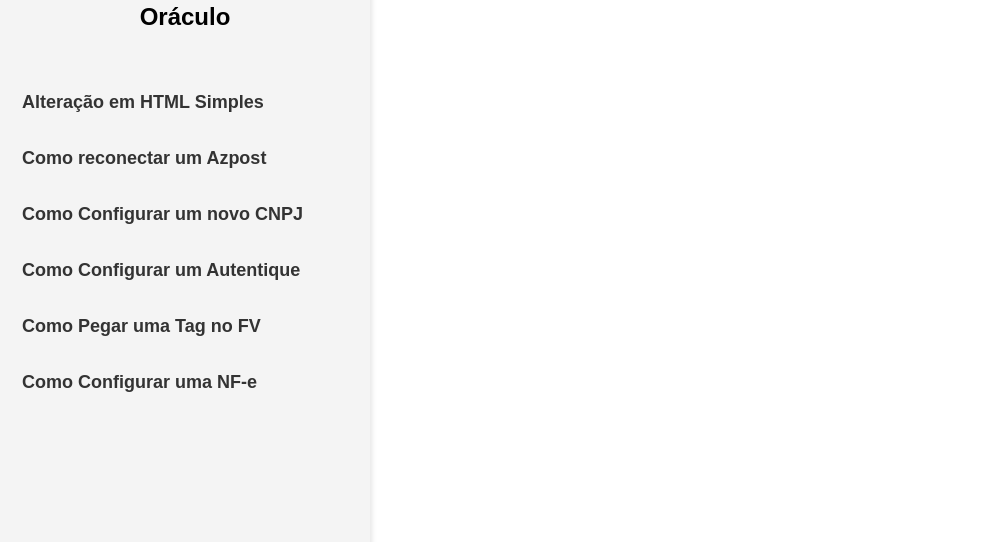
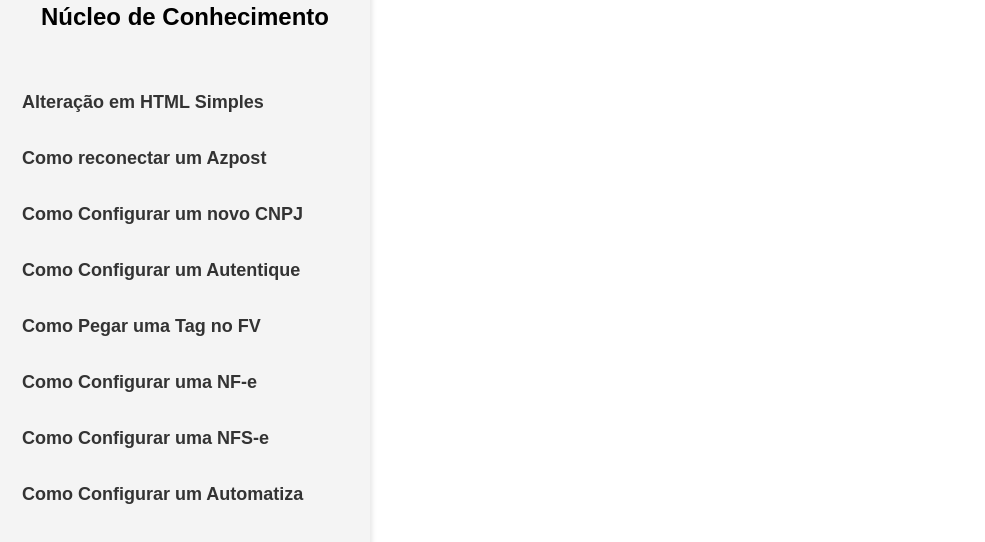
Before and after one commit to Cayoluan/site-servicos, a plain HTML site: page index.html in a window 1280 px wide. Shown: the part 172-714 px from the top of the page, without its empty margins (0-985 px from the left). Drawn offline with Linux system fonts and the light colour scheme.

Commit message:
Sua mensagem de commit aqui

```diff
--- a/index.html
+++ b/index.html
@@ -10,7 +10,7 @@
     <div class="container">
         <aside class="sidebar">
             <img class="Logo" src="img/SERVIÇOS.png" alt="">
-            <h2>Oráculo</h2>
+            <h2>Núcleo de Conhecimento</h2>
             <ul>
             <b>
                 <li><a href="#" onclick="loadContent('html')">Alteração em HTML Simples</a></li>
@@ -19,6 +19,8 @@
                 <li><a href="#" onclick="loadContent('Autentique')">Como Configurar um Autentique</a></li>
                 <li><a href="#" onclick="loadContent('FV')">Como Pegar uma Tag no FV</a></li>
                 <li><a href="#" onclick="loadContent('NF-e')">Como Configurar uma NF-e</a></li>
+                <li><a href="#" onclick="loadContent('NF-e')">Como Configurar uma NFS-e</a></li>
+                <li><a href="#" onclick="loadContent('Automatiza')">Como Configurar um Automatiza</a></li>
 
 
 
--- a/scripts.js
+++ b/scripts.js
@@ -143,6 +143,40 @@
             </ul>
             <!-- Conteúdo existente -->
         `;
+    } else if (topic === 'Automatiza') {
+        contentDiv.innerHTML = `
+             <h1>Como configurar um Automatiza</h1>
+            <p>Neste guia, você aprenderá como configurar um Autentique em poucos passos simples.</p>
+            <h2>Passo a Passo</h2>
+            <ol>
+                <li><strong> -</strong> Acessar: https://www.autentique.com.br/ </li>
+                <li><strong> - </strong>Cadastrar</li>
+                <li><strong> -</strong> Gerar token</li>
+                <li><strong> - </strong>Cadastrar organização</li>
+            </ol>
+            <h2>No Sisloc</h2>
+                <video class="video" controls>
+                <source src="videos/1- CRIAR DOMINIO AUTOMATIZA.mkv" type="video/mp4">
+                Seu navegador não suporta a tag de vídeo.
+                </video>
+
+
+            <ul>
+                <li>- Integração de contratos</li>
+                <li>- Integração de documentos</li>
+            </ul>
+            <h3>*Habilitar módulo Integração de Contratos</h3>
+            <h2>*ATENÇÃO*</h2>
+            <ul>
+                <li>- Dados o email informado deve ser o mesmo da conta no autentique</li>
+                <li>-Cadastro de usuario</li>
+                <li>-Cadastro de testemunha</li>
+                <li>- Configuração de Signatario dos contratos da empresa</li>
+                <li>- Cadastro de empresa > aba 13-parametros por empresa: campos URL API e Token</li>
+
+            </ul>
+            <!-- Conteúdo existente -->
+        `;
     }
     // Continue adicionando condições para novos tópicos
 }
--- a/styles.css
+++ b/styles.css
@@ -3,6 +3,7 @@
     margin: 0;
     padding: 0;
     display: flex;
+
 }
 
 .Logo {
@@ -13,6 +14,16 @@
 padding-left: 50px;
 
 }
+
+.video {
+
+    width: 640px;
+    height: 360px;
+    padding-bottom: 10px;
+    margin-left: 40%;
+
+    }
+
 .azpost {
 
     width: 1050px;
```
Also changed, not shown: 1 other file.
